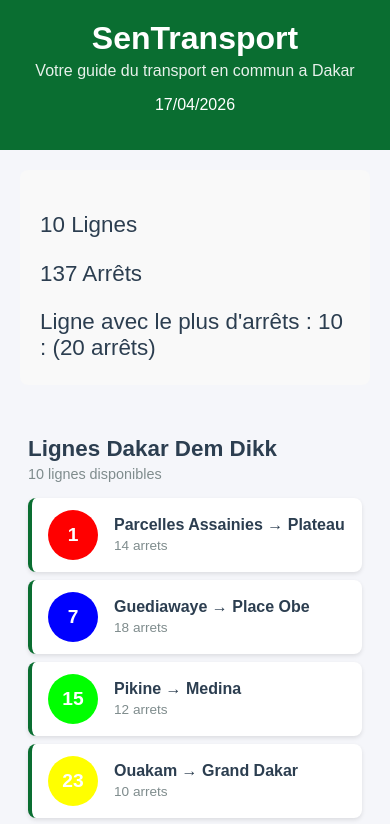
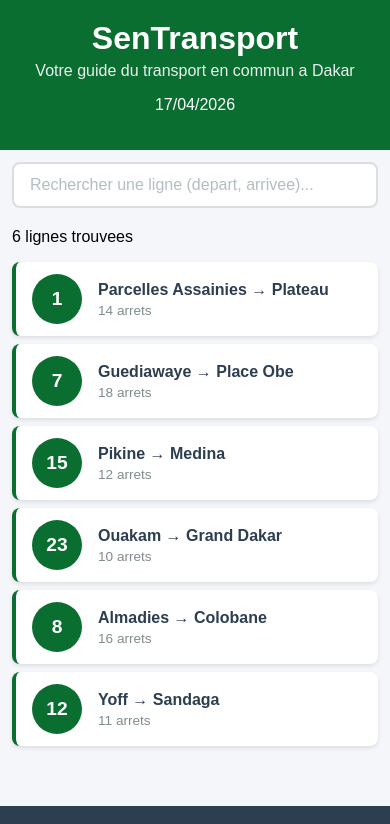
Before and after one commit to Hissein8/sentransport, a React (Create React App) app: page / in a window 390 px wide. Shown: the top 824 px of the page. Built offline with nearby package versions, Linux system fonts and the light colour scheme.

Commit message:
Lab 3 : etat, recherche et selection de lignes

```diff
--- a/src/App.css
+++ b/src/App.css
@@ -17,4 +17,13 @@
   .contenu {
   padding: 12px;
   }
+  .ligne-bus {
+  padding : 10px 12px;
+  }
+  .ligne-numero {
+  width: 40px;
+  height: 40px;
+  font-size: 1rem ;
+  margin-right: 12px;
+  }
 }
--- a/src/App.js
+++ b/src/App.js
@@ -1,70 +1,188 @@
-import './App.css'
-import Header from './Header'
-import Footer from './Footer'
-import Statistiques from './Statistiques'
-import LigneBus from './LigneBus'
-import ListeLignes from './ListeLignes'
-import StatReseau from './StatReseau'
+// import './App.css'
+// import Header from './Header'
+// import Footer from './Footer'
+// import Statistiques from './Statistiques'
+// import LigneBus from './LigneBus'
+// import ListeLignes from './ListeLignes'
+// import StatReseau from './StatReseau'
+// import Recherche from './Recherche'
+
+// function App() {
+// //   const lignes = [
+// // {id: 1, couleur: "#FF0000", numero: "1", depart: "Parcelles Assainies", arrivee: "Plateau", arrets: 14},
+// // {id: 2, couleur: "#0000FF", numero: "7", depart: "Guediawaye", arrivee: "Place Obe", arrets: 18},
+// // {id: 3, couleur: "#00FF00", numero: "15", depart: "Pikine", arrivee: "Medina", arrets: 12},
+// // {id: 4, couleur: "#FFFF00", numero: "23", depart: "Ouakam", arrivee: "Grand Dakar", arrets: 10 },
+// // {id: 5, couleur: "#800080", numero: "8", depart: "Almadies", arrivee: "Colobane", arrets: 16 },
+// // {id:6, couleur: "#FFA500", numero: "12", depart: "Yoff", arrivee: "Sandaga", arrets: 11},
+// // {id: 7, couleur: "#391818", numero: "5", depart: "Hann", arrivee: "Dieuppeul", arrets: 8},
+// // {id: 8, couleur: "#044176", numero: "10", depart: "Dakar", arrivee: "Sacré-Cœur", arrets: 20},
+// // {id: 9, couleur: "#ebf2bb", numero: "18", depart: "Thiaroye", arrivee: "Hann", arrets: 15},
+// // {id: 10, couleur: "#696969", numero: "20", depart: "Grand Dakar", arrivee: "Sicap", arrets: 13},
+// // ];
+
+
+// const [recherche, setRecherche] = useState("");
+// const [ligneSelectionnee, setLigneSelectionnee] = useState(null);
+
+
+// const lignes = [
+//   { id: 1, numero: "1", depart: "Parcelles Assainies", arrivee: "Plateau", arrets: 14, listeArrets: ["Parcelles U14", "Parcelles U10", "Camberene", "Patte d'Oie", "Grand Dakar", "Colobane", "Ponty", "Plateau"] },
+//   { id: 2, numero: "7", depart: "Guediawaye", arrivee: "Place Obe", arrets: 18, listeArrets: ["Guediawaye", "Pikine", "Thiaroye", "Keur Massar", "Grand Yoff", "Parcelles", "Liberte 6", "Place Obe"] },
+//   { id: 3, numero: "15", depart: "Pikine", arrivee: "Medina", arrets: 12, listeArrets: ["Pikine Centre", "Thiaroye Gare", "Hann", "Colobane", "Fass", "Medina"] },
+//   { id: 4, numero: "23", depart: "Ouakam", arrivee: "Grand Dakar", arrets: 10, listeArrets: ["Ouakam Village", "Mermoz", "Fann", "Point E", "Liberte 5", "Grand Dakar"] },
+//   { id: 5, numero: "8", depart: "Almadies", arrivee: "Colobane", arrets: 16, listeArrets: ["Almadies", "Ngor", "Yoff", "Ouest Foire", "Liberte 6", "Colobane"] },
+//   { id: 6, numero: "12", depart: "Yoff", arrivee: "Sandaga", arrets: 11, listeArrets: ["Yoff Village", "Aeroport LSS", "Parcelles U17", "Grand Yoff", "HLM", "Sandaga"] },
+// ];
+
+
+// const lignesFiltrees = lignes.filter(l => l.depart.toLowerCase().includes(recherche.toLowerCase()) ||
+// l.arrivee.toLowerCase().includes(recherche.toLowerCase()) ||
+// l.numero.includes(recherche)
+// );
+
+
+// function handleClickLigne(ligne) {
+//   if(ligneSelectionnee && ligneSelectionnee.id === ligne.id) {
+//     setLigneSelectionnee(null); // re-click = deselectionner
+//   } else {
+//     setLigneSelectionnee(ligne); // premier click = selectionner
+//   }
+// }
+
+//   return (
+//     <div className="App">
+
+//       <Header />
+
+//       <StatReseau lignes={lignes}/>
+
+//       <main className='contenu'>
+//         <Recherche valeur={recherche} onChange={setRecherche}/>
+//         <p className="resultat-recherche">
+//           {lignesFiltrees.length} ligne{lignesFiltrees.length > 1 ? 's' :
+//           ''} trouvee {lignesFiltrees.length > 1 ? 's' : ''}
+//         </p>
+//         {lignesFiltrees.map (ligne => (
+//           <LigneBus
+//             key={ligne.id}
+//             numero={ligne.numero}
+//             depart={ligne.depart}
+//             arrivee={ligne.arrivee}
+//             arrets={ligne.arrets}
+//           />
+//         ))}
+//         {/* <ListeLignes lignes={lignes}/> */}
+//       </main>
+
+//       <Footer />
+
+//     </div>
+//   );
+// }
+
+// export default App
+
+
+
+
+// // function App() {
+// //   return (
+// //     <div className='App'>
+// //       <h1>Bienvenu sur SenTransport</h1>
+// //       <p>Le transport en commun a Dakar</p>
+// //     </div>
+// //   )
+// // }
+// // function App() {
+// //   return (
+// //     <div className='App'>
+// //       <Header />
+// //       <main className='contenu'>
+// //       <h2>Bienvenu ! Cette application vous aide a trouver votre ligne de bus a Dakar.</h2>
+// //       <h2><Statistiques n1={125} n2={78} n3={350}/></h2>
+// //       </main>
+// //       <Footer />
+// //     </div>
+
+// //   )
+// // }
+
+
+
+import { useState } from 'react';
+import './App.css';
+
+import Header from './Header';
+import Recherche from './Recherche';
+import LigneBus from './LigneBus';
+import DetailLigne from './DetailLigne';
+import Footer from './Footer';
 
 function App() {
+  const [recherche, setRecherche] = useState('');
+  const [ligneSelectionnee, setLigneSelectionnee] = useState(null);
+
   const lignes = [
-// {id: 1, numero: "1", depart: "Parcelles Assainies", arrivee: "Plateau", arrets: 14},
-// {id: 2, numero: "7", depart: "Guediawaye", arrivee: "Place Obe", arrets: 18},
-// {id: 3, numero: "15", depart: "Pikine", arrivee: "Medina", arrets: 12},
-// {id: 4, numero: "23", depart: "Ouakam", arrivee: "Grand Dakar", arrets: 10 },
-// {id: 5, numero: "8", depart: "Almadies", arrivee: "Colobane", arrets: 16 },
-// {id:6, numero: "12", depart: "Yoff", arrivee: "Sandaga", arrets: 11},
-{id: 1, couleur: "#FF0000", numero: "1", depart: "Parcelles Assainies", arrivee: "Plateau", arrets: 14},
-{id: 2, couleur: "#0000FF", numero: "7", depart: "Guediawaye", arrivee: "Place Obe", arrets: 18},
-{id: 3, couleur: "#00FF00", numero: "15", depart: "Pikine", arrivee: "Medina", arrets: 12},
-{id: 4, couleur: "#FFFF00", numero: "23", depart: "Ouakam", arrivee: "Grand Dakar", arrets: 10 },
-{id: 5, couleur: "#800080", numero: "8", depart: "Almadies", arrivee: "Colobane", arrets: 16 },
-{id:6, couleur: "#FFA500", numero: "12", depart: "Yoff", arrivee: "Sandaga", arrets: 11},
-{id: 7, couleur: "#391818", numero: "5", depart: "Hann", arrivee: "Dieuppeul", arrets: 8},
-{id: 8, couleur: "#044176", numero: "10", depart: "Dakar", arrivee: "Sacré-Cœur", arrets: 20},
-{id: 9, couleur: "#ebf2bb", numero: "18", depart: "Thiaroye", arrivee: "Hann", arrets: 15},
-{id: 10, couleur: "#696969", numero: "20", depart: "Grand Dakar", arrivee: "Sicap", arrets: 13},
+  { id: 1, numero: "1", depart: "Parcelles Assainies", arrivee: "Plateau", arrets: 14, listeArrets: ["Parcelles U14", "Parcelles U10", "Camberene", "Patte d'Oie", "Grand Dakar", "Colobane", "Ponty", "Plateau"] },
+  { id: 2, numero: "7", depart: "Guediawaye", arrivee: "Place Obe", arrets: 18, listeArrets: ["Guediawaye", "Pikine", "Thiaroye", "Keur Massar", "Grand Yoff", "Parcelles", "Liberte 6", "Place Obe"] },
+  { id: 3, numero: "15", depart: "Pikine", arrivee: "Medina", arrets: 12, listeArrets: ["Pikine Centre", "Thiaroye Gare", "Hann", "Colobane", "Fass", "Medina"] },
+  { id: 4, numero: "23", depart: "Ouakam", arrivee: "Grand Dakar", arrets: 10, listeArrets: ["Ouakam Village", "Mermoz", "Fann", "Point E", "Liberte 5", "Grand Dakar"] },
+  { id: 5, numero: "8", depart: "Almadies", arrivee: "Colobane", arrets: 16, listeArrets: ["Almadies", "Ngor", "Yoff", "Ouest Foire", "Liberte 6", "Colobane"] },
+  { id: 6, numero: "12", depart: "Yoff", arrivee: "Sandaga", arrets: 11, listeArrets: ["Yoff Village", "Aeroport LSS", "Parcelles U17", "Grand Yoff", "HLM", "Sandaga"] },
 ];
+
+  const lignesFiltrees = lignes.filter(
+    (l) =>
+      l.depart.toLowerCase().includes(recherche.toLowerCase()) ||
+      l.arrivee.toLowerCase().includes(recherche.toLowerCase()) ||
+      l.numero.includes(recherche)
+  );
+
+  function handleClickLigne(ligne) {
+    if (ligneSelectionnee && ligneSelectionnee.id === ligne.id) {
+      setLigneSelectionnee(null);
+    } else {
+      setLigneSelectionnee(ligne);
+    }
+  }
+
+
   return (
     <div className="App">
-
       <Header />
 
-      <StatReseau lignes={lignes}/>
+      <main className="contenu">
+        <Recherche valeur={recherche} onChange={setRecherche} />
 
-      <main className='contenu'>
-        <ListeLignes lignes={lignes}/>
+        <p className="resultat-recherche">
+          {lignesFiltrees.length} ligne
+          {lignesFiltrees.length > 1 ? 's' : ''} trouvee
+          {lignesFiltrees.length > 1 ? 's' : ''}
+        </p>
+
+        {lignesFiltrees.map((ligne) => (
+          <LigneBus
+            key={ligne.id}
+            numero={ligne.numero}
+            depart={ligne.depart}
+            arrivee={ligne.arrivee}
+            arrets={ligne.arrets}
+            estSelectionnee={
+              ligneSelectionnee && ligneSelectionnee.id === ligne.id
+            }
+            onClick={() => handleClickLigne(ligne)}
+          />
+        ))}
+
+        {ligneSelectionnee && (
+          <DetailLigne ligne={ligneSelectionnee} />
+        )}
       </main>
 
       <Footer />
-
     </div>
   );
 }
 
-export default App
-
-
-
-
-// function App() {
-//   return (
-//     <div className='App'>
-//       <h1>Bienvenu sur SenTransport</h1>
-//       <p>Le transport en commun a Dakar</p>
-//     </div>
-//   )
-// }
-// function App() {
-//   return (
-//     <div className='App'>
-//       <Header />
-//       <main className='contenu'>
-//       <h2>Bienvenu ! Cette application vous aide a trouver votre ligne de bus a Dakar.</h2>
-//       <h2><Statistiques n1={125} n2={78} n3={350}/></h2>
-//       </main>
-//       <Footer />
-//     </div>
-
-//   )
-// }
+export default App;
--- /dev/null
+++ b/src/DetailLigne.css
@@ -0,0 +1,74 @@
+.detail-ligne {
+  background-color: #ffffff;
+  border: 2px solid #0a6e31;
+  border-radius: 8px;
+  padding: 20px;
+  margin-top: 16px;
+  animation: slideDown 0.3s ease;
+}
+
+@keyframes slideDown {
+  from {
+    opacity: 0;
+    transform: translateY(-10px);
+  }
+
+  to {
+    opacity: 1;
+    transform: translateY(0);
+  }
+}
+
+.detail-titre {
+  color: #0a6e31;
+  margin: 0 0 8px 0;
+  font-size: 1.2rem;
+}
+
+.detail-info {
+  color: #7f8c8d;
+  margin: 0 0 16px 0;
+  font-size: 0.9rem;
+}
+
+.detail-arrets h4 {
+  color: #2c3e50;
+  margin: 0 0 8px 0;
+}
+
+.detail-liste {
+  list-style: none;
+  padding: 0;
+  margin: 0;
+}
+
+.detail-arret {
+  display: flex;
+  align-items: center;
+  padding: 8px 0;
+  border-bottom: 1px solid #f0f0f0;
+}
+
+.detail-arret:last-child {
+  border-bottom: none;
+}
+
+.arret-numero {
+  background-color: #0a6e31;
+  color: white;
+  width: 28px;
+  height: 28px;
+  border-radius: 50%;
+  display: flex;
+  align-items: center;
+  justify-content: center;
+  font-size: 0.8rem;
+  font-weight: bold;
+  margin-right: 12px;
+  flex-shrink: 0;
+}
+
+.arret-nom {
+  color: #2c3e50;
+  font-size: 0.95rem;
+}
--- /dev/null
+++ b/src/DetailLigne.js
@@ -0,0 +1,30 @@
+import './DetailLigne.css';
+
+function DetailLigne({ ligne }) {
+  return (
+    <div className="detail-ligne">
+      <h3 className="detail-titre">
+        Ligne {ligne.numero} : {ligne.depart} &rarr; {ligne.arrivee}
+      </h3>
+
+      <p className="detail-info">
+        {ligne.arrets} arrets sur ce trajet
+      </p>
+
+      <div className="detail-arrets">
+        <h4>Arrets principaux :</h4>
+
+        <ul className="detail-liste">
+          {ligne.listeArrets.map((arret, index) => (
+            <li key={index} className="detail-arret">
+              <span className="arret-numero">{index + 1}</span>
+              <span className="arret-nom">{arret}</span>
+            </li>
+          ))}
+        </ul>
+      </div>
+    </div>
+  );
+}
+
+export default DetailLigne;
--- a/src/LigneBus.js
+++ b/src/LigneBus.js
@@ -1,16 +1,15 @@
 import './LigneBus.css';
-function LigneBus({couleur, numero, depart, arrivee, arrets}) {
-return (
-<div className ="ligne-bus">
-{/* <div className="ligne-couleur" style={{backgroundColor: couleur}}>{numero}</div> */}
-<div className ="ligne-numero" style={{backgroundColor: couleur}}>{numero}</div>
-<div className ="ligne-info">
-<span className ="ligne-trajet">
-{depart} &rarr; {arrivee}
-</span>
-<span className ="ligne-arrets">{arrets} arrets </span>
-</div>
-</div>
-);
+
+function LigneBus({ numero, depart, arrivee, arrets, estSelectionnee, onClick }) {
+  return (
+    <div className={`ligne-bus ${estSelectionnee ? 'ligne-bus-active' : ''}`} onClick={onClick}>
+      <div className="ligne-numero">{numero}</div>
+      <div className="ligne-info">
+        <span className="ligne-trajet">{depart} &rarr; {arrivee}</span>
+        <span className="ligne-arrets">{arrets} arrets</span>
+      </div>
+    </div>
+  );
 }
+
 export default LigneBus;
--- /dev/null
+++ b/src/Recherche.css
@@ -0,0 +1,19 @@
+.recherche {
+margin-bottom : 20px;
+}
+.recherche-input {
+width : 100%;
+padding : 12px 16px;
+font-size : 1rem ;
+border: 2px solid #dcdde1 ;
+border-radius : 8px;
+outline : none ;
+box-sizing: border-box;
+transition: border-color 0.2s;
+}
+.recherche-input:focus {
+border-color : #0a6e31;
+}
+.recherche-input::placeholder {
+color : #b2bec3;
+}
--- /dev/null
+++ b/src/Recherche.js
@@ -0,0 +1,17 @@
+import './Recherche.css'
+
+function Recherche ({valeur, onChange}) {
+    return (
+        <div className ="recherche">
+            <input
+                type="text"
+                className="recherche-input"
+                placeholder="Rechercher une ligne (depart, arrivee)..."
+                value={valeur}
+                onChange={e => onChange(e.target.value)}
+          />
+        </div>
+      );
+    }
+
+export default Recherche;
--- a/src/Statistiques.js
+++ b/src/Statistiques.js
@@ -3,7 +3,7 @@
         <div>
             <p> + de {n1} Bus dont {n2} Actifs </p>
             <p> + de {n3} Arrêts</p>
-            {/* <p> + de {n3} Acitfs</p> */}
+            <p> + de {n3} Actifs</p>
         </div>
     )
 }
```
Also changed, not shown: src/LigneBus.css (+9 -0 lines).
